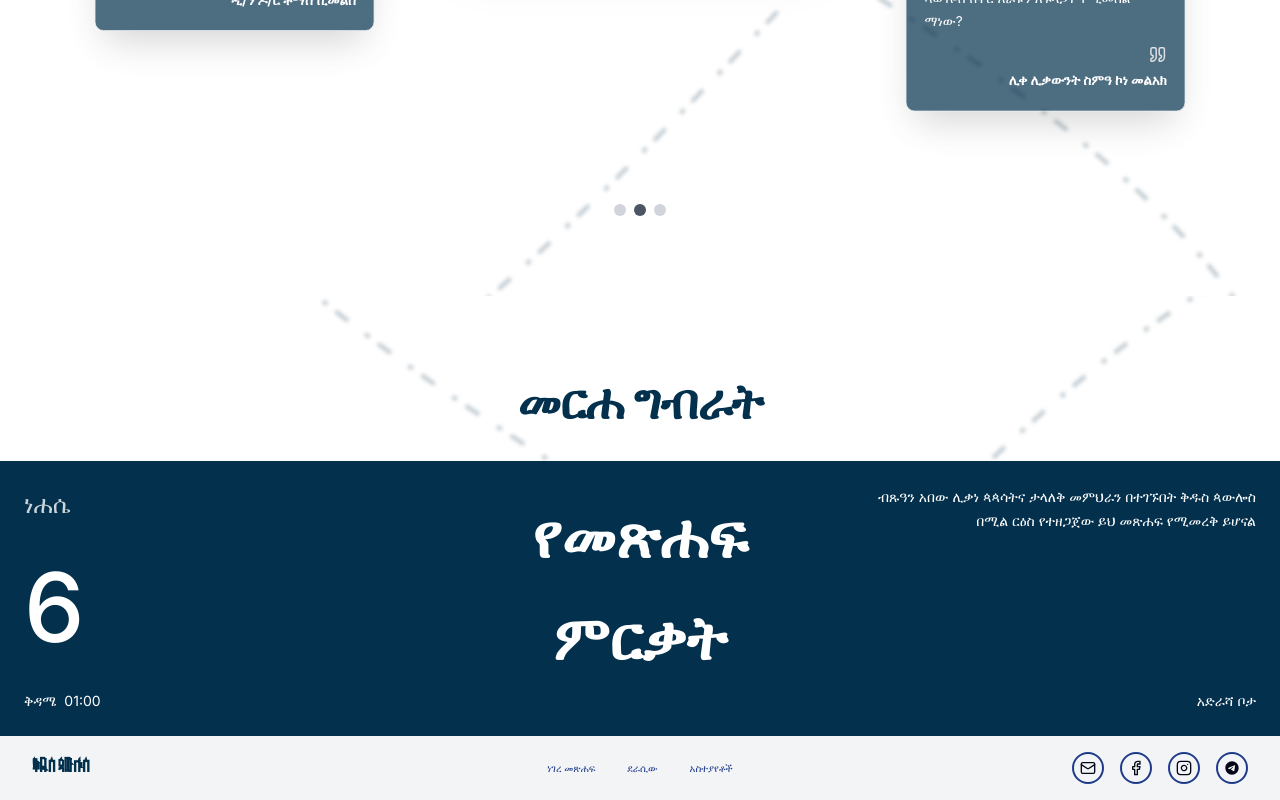
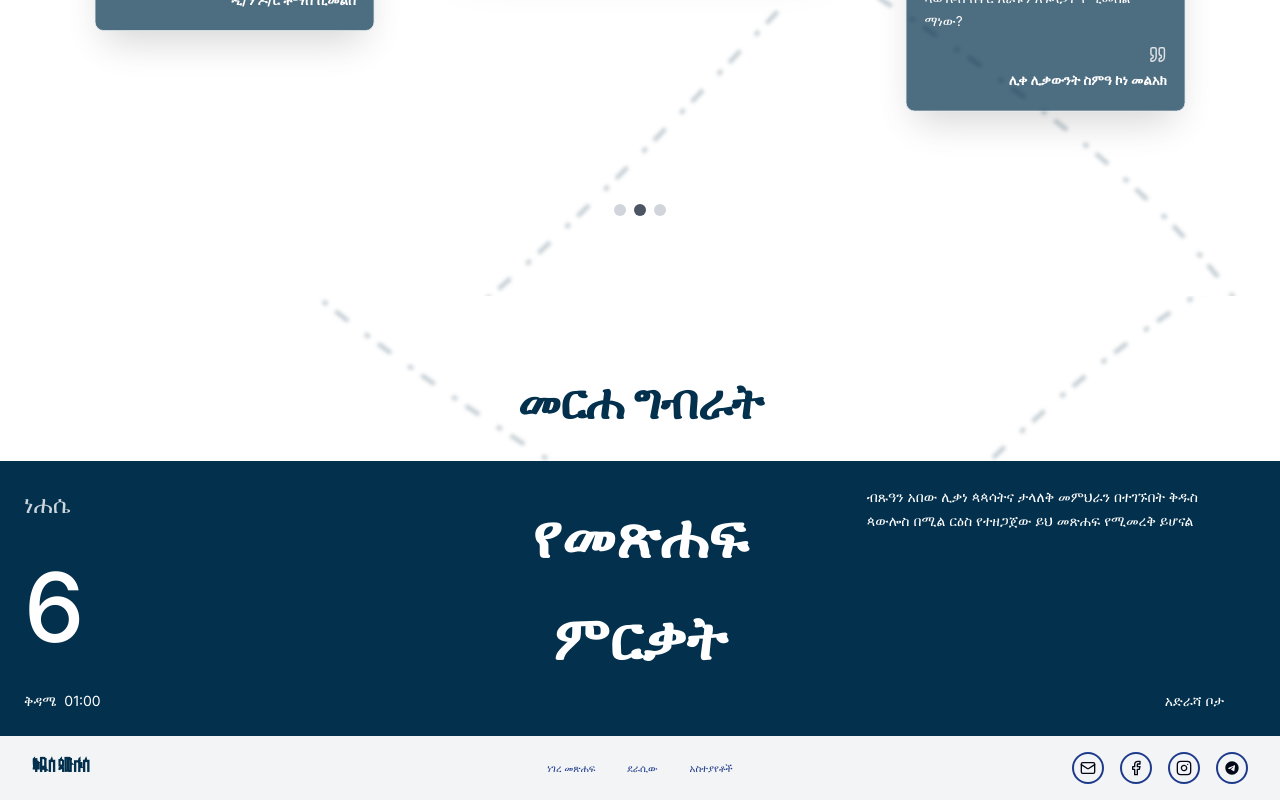
Before and after one commit to MekdelawitGebre/st-paul-book, a Next.js app: page / in a window 1280 px wide. Shown: the part 4752-5552 px from the top of the page. Built offline with nearby package versions, Linux system fonts and the light colour scheme; a web font is replaced by a local one.

Commit message:
fix :the events card

```diff
--- a/components/event-announcement.tsx
+++ b/components/event-announcement.tsx
@@ -27,8 +27,6 @@ export default function EventAnnouncement() {
       <div className="flex flex-col w-full">
         {eventsData.map((event: Event) => (
           <div key={event.id} className="w-full">
-
-
             {/* Main card */}
             <Card
               className={`${event.backgroundColor} ${event.textColor} overflow-hidden w-full rounded-none border-0 shadow-none`}
@@ -36,7 +34,7 @@ export default function EventAnnouncement() {
             >
               {/* Main content area */}
               <div className="p-6 h-full flex flex-col">
-                <div className="grid grid-cols-3 gap-6 items-start flex-1">
+                <div className="grid grid-cols-3 gap-8 items-start flex-1">
                   {/* Left side - Month and Day */}
                   <div className="text-left">
                     <div className="text-2xl font-thin opacity-80">
@@ -53,7 +51,7 @@ export default function EventAnnouncement() {
                   </div>
 
                   {/* Right side - Description */}
-                  <div className="text-right text-sm leading-relaxed flex items-center">
+                  <div className="text-left text-sm leading-relaxed flex items-center pr-8">
                     {event.description}
                   </div>
                 </div>
@@ -64,7 +62,7 @@ export default function EventAnnouncement() {
                     <span className="text-sm">{event.dayOfWeek}</span>
                     <span className="text-sm">{event.time}</span>
                   </div>
-                  <div className="text-sm">{event.location}</div>
+                  <div className="text-sm pr-8 text-left">{event.location}</div>
                 </div>
               </div>
             </Card>
```
